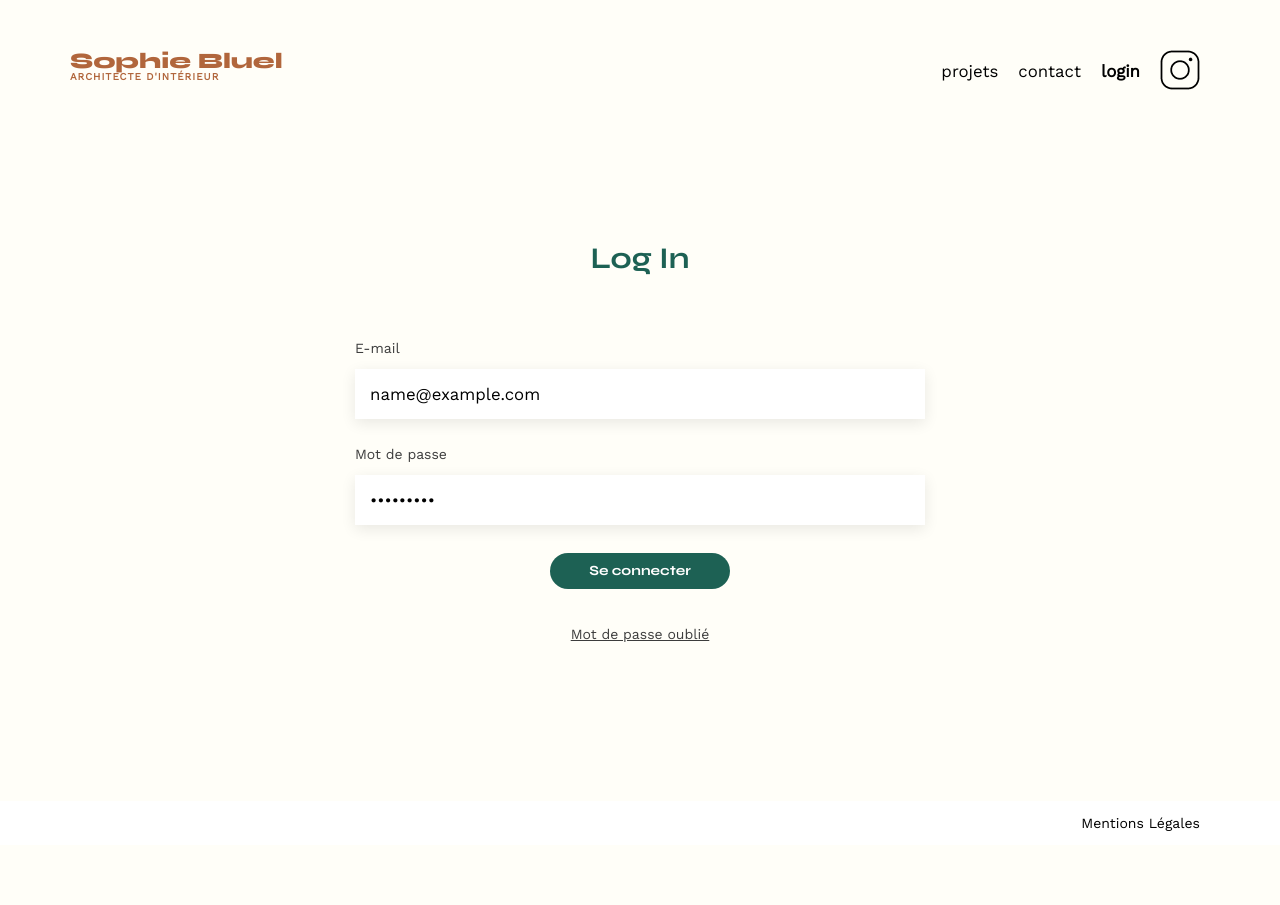
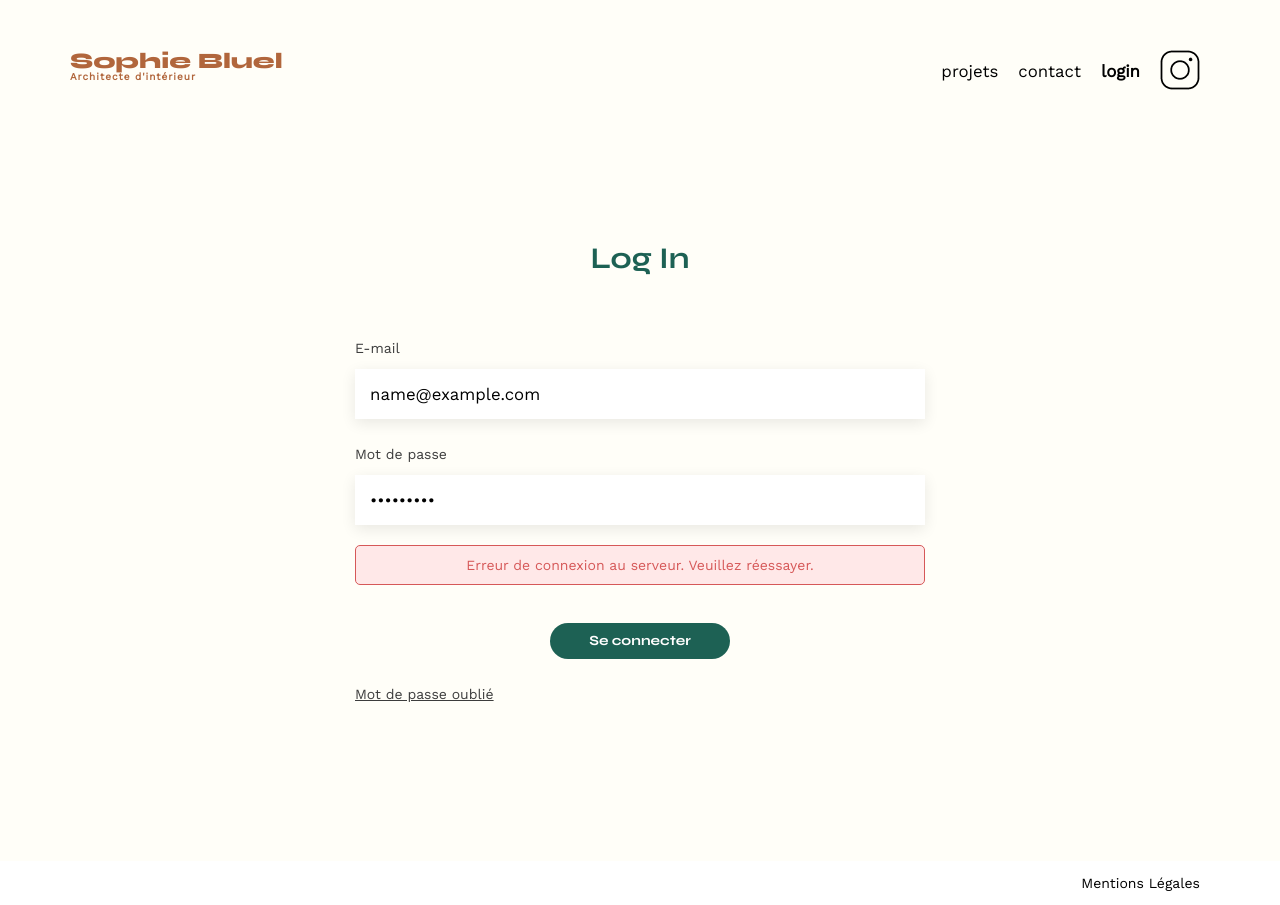
Before and after one commit to Essaffi94/Projet-Sophie-Bluel-OP, a plain HTML site: page FrontEnd/login.html in a window 1280 px wide. Both pictures are taken after typing "name@example.com", "Sample123" into the empty fields and a click on the input "Se connecter". Before the commit the page ends 845 px from the top, so only its background shows below. Drawn offline with nearby package versions, Linux system fonts and the light colour scheme; no server answers.

Commit message:
Modification du message d'erreurL

```diff
--- a/FrontEnd/assets/login.css
+++ b/FrontEnd/assets/login.css
@@ -106,3 +106,34 @@ main {
 nav a.active {
     font-weight: 600;            /* Gras pour le lien actif */
 }
+
+/* ==========================================================================
+   MESSAGE D'ERREUR DE CONNEXION
+   ========================================================================== */
+
+.error-message {
+    color: #D65858;              /* Rouge pour indiquer une erreur */
+    font-family: 'Work Sans';
+    font-size: 14px;
+    text-align: center;
+    margin: 20px 0 10px 0;
+    padding: 12px;
+    background-color: #FFE8E8;   /* Fond rouge très clair */
+    border-radius: 5px;
+    border: 1px solid #D65858;
+
+    /* Animation d'apparition douce */
+    animation: slideDown 0.3s ease;
+}
+
+/* Animation pour faire apparaître le message */
+@keyframes slideDown {
+    from {
+        opacity: 0;
+        transform: translateY(-10px);
+    }
+    to {
+        opacity: 1;
+        transform: translateY(0);
+    }
+}
--- a/FrontEnd/assets/login.js
+++ b/FrontEnd/assets/login.js
@@ -1,6 +1,13 @@
 // Gestion de la connexion
 document.getElementById('login-form').addEventListener('submit', async function(e) {
     e.preventDefault();
+
+    // Récupérer le message d'erreur
+    const errorMessage = document.getElementById('error-message');
+
+    // Masquer le message d'erreur précédent
+    errorMessage.style.display = 'none';
+    errorMessage.textContent = '';
 
     const email = document.getElementById('email').value;
     const password = document.getElementById('password').value;
@@ -22,13 +29,19 @@ document.getElementById('login-form').addEventListener('submit', async function(
             // Stocker le token dans le localStorage
             localStorage.setItem('token', data.token);
             localStorage.setItem('userId', data.userId);
+
             // Redirection vers la page d'accueil
             window.location.href = 'index.html';
         } else {
-            alert('Erreur dans l\'identifiant ou le mot de passe');
+            // Afficher le message d'erreur sous le formulaire
+            errorMessage.textContent = 'Erreur : vérifier votre identifiant ou votre mot de passe';
+            errorMessage.style.display = 'block';
         }
+
     } catch (error) {
         console.error('Erreur de connexion:', error);
-        alert('Erreur de connexion au serveur');
+        // Afficher un message d'erreur en cas de problème réseau
+        errorMessage.textContent = 'Erreur de connexion au serveur. Veuillez réessayer.';
+        errorMessage.style.display = 'block';
     }
 });
--- a/FrontEnd/login.html
+++ b/FrontEnd/login.html
@@ -2,41 +2,44 @@
 <html lang="fr">
 <head>
     <meta charset="UTF-8">
-    <title>Sophie Bluel - Architecte d'intérieur - Login</title>
+    <title>Sophie Bluel - Login</title>
     <meta name="viewport" content="width=device-width, initial-scale=1.0">
     <link rel="preconnect" href="https://fonts.googleapis.com">
     <link rel="preconnect" href="https://fonts.gstatic.com" crossorigin>
-    <link href="https://fonts.googleapis.com/css2?family=Syne:wght@700;800&family=Work+Sans&display=swap" rel="stylesheet">
-    <meta name="description" content="">
+    <link href="https://fonts.googleapis.com/css2?family=Syne:wght@700;800&family=Work+Sans&display=swap"
+        rel="stylesheet">
     <link rel="stylesheet" href="./assets/style.css">
     <link rel="stylesheet" href="./assets/login.css">
 </head>
 <body>
     <header>
-    <h1>Sophie Bluel <span>ARCHITECTE D'INTÉRIEUR</span></h1>
+        <h1>Sophie Bluel <span>Architecte d'intérieur</span></h1>
         <nav>
             <ul>
                 <li><a href="index.html">projets</a></li>
-            <li><a href="index.html#contact">contact</a></li>
+                <li>contact</li>
                 <li><a href="login.html" class="active">login</a></li>
                 <li><img src="./assets/icons/instagram.png" alt="Instagram"></li>
             </ul>
         </nav>
     </header>
+
     <main>
         <section id="login">
             <h2>Log In</h2>
-        <form action="#" method="post" id="login-form">
+            <form id="login-form">
                 <label for="email">E-mail</label>
                 <input type="email" name="email" id="email" required>
 
                 <label for="password">Mot de passe</label>
                 <input type="password" name="password" id="password" required>
 
+                <!-- Message d'erreur (caché par défaut) -->
+                <p id="error-message" class="error-message" style="display: none;"></p>
+
                 <input type="submit" value="Se connecter">
-
+            </form>
             <a href="#" class="forgot-password">Mot de passe oublié</a>
-        </form>
         </section>
     </main>
 
```
Also changed, not shown: Backend/images/WhatsApp_Image_2025-12-17_at_20.37.331767975189320.jpg (added), 1 other file. Lines whose indentation alone changed are shown as unchanged.
